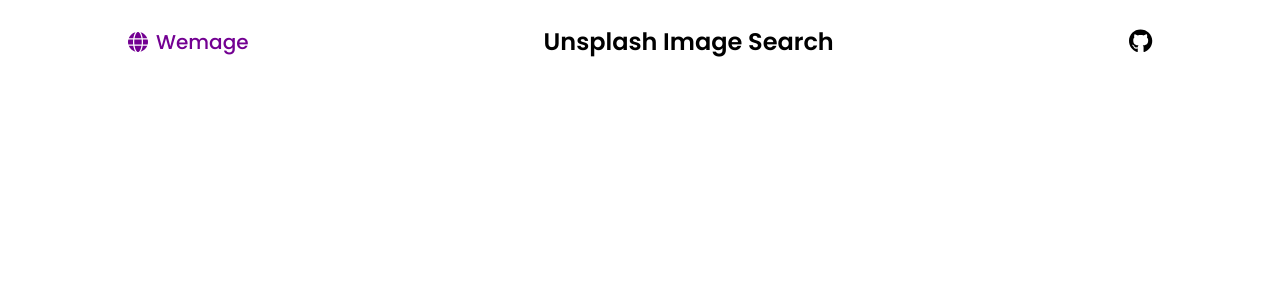
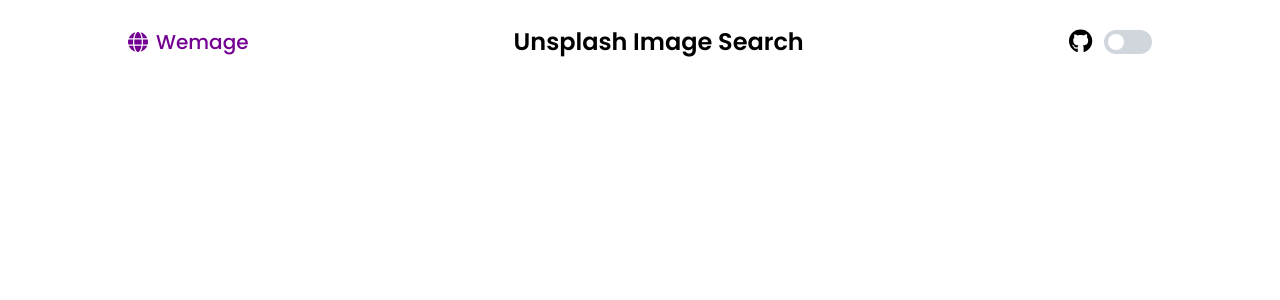
Before and after one commit to LucasOkokama/pexels-image-search, a React (Vite) app: page / in a window 1280 px wide. Shown: the top 300 px of the page. Built offline with nearby package versions, Linux system fonts and the light colour scheme.

Commit message:
feat: add toggle theme

```diff
--- a/src/App.tsx
+++ b/src/App.tsx
@@ -1,12 +1,40 @@
+import AppBody from "./components/AppBody";
+import { ThemeProvider } from "styled-components";
 import Menu from "./components/Menu";
+import { useState } from "react";
+
+const darkTheme = {
+  colors: {
+    body: "#141414",
+    text: "#f1f1f1",
+    brand: "#a861bb",
+  },
+};
+
+const lightTheme = {
+  colors: {
+    body: "#ffffff",
+    text: "#000000",
+    brand: "#730092",
+  },
+};
 
 function App() {
+  const [theme, setTheme] = useState("light");
+  const isDarkTheme = theme === "dark";
+
+  const toggleTheme = () => {
+    setTheme(isDarkTheme ? "light" : "dark");
+  };
+
   return (
-    <div>
-      <div className="max-w-5xl m-auto font-poppins pt-6">
-        <Menu></Menu>
-      </div>
-    </div>
+    <ThemeProvider theme={isDarkTheme ? darkTheme : lightTheme}>
+      <AppBody>
+        <div className="max-w-5xl m-auto font-poppins pt-6">
+          <Menu toggleTheme={toggleTheme} isDarkTheme={isDarkTheme}></Menu>
+        </div>
+      </AppBody>
+    </ThemeProvider>
   );
 }
 
--- /dev/null
+++ b/src/components/AppBody.tsx
@@ -0,0 +1,8 @@
+import { AppBodyStyle } from "./styles/AppBodyStyle";
+import { MenuStyle } from "./styles/Menu.styled";
+
+const Menu = ({ children }: { children: React.ReactNode }) => {
+  return <AppBodyStyle>{children}</AppBodyStyle>;
+};
+
+export default Menu;
--- a/src/components/Menu.tsx
+++ b/src/components/Menu.tsx
@@ -2,8 +2,15 @@ import { FontAwesomeIcon } from "@fortawesome/react-fontawesome";
 import { faGithub } from "@fortawesome/free-brands-svg-icons";
 import { faGlobe } from "@fortawesome/free-solid-svg-icons";
 import { MenuStyle } from "./styles/Menu.styled";
+import ToggleButton from "./ToggleButton";
 
-const Menu = () => {
+const Menu = ({
+  toggleTheme,
+  isDarkTheme,
+}: {
+  toggleTheme: () => void;
+  isDarkTheme: boolean;
+}) => {
   return (
     <MenuStyle>
       <div id="brand">
@@ -11,13 +18,17 @@ const Menu = () => {
         Wemage
       </div>
       <div id="title">Unsplash Image Search</div>
-      <div>
+      <div id="utils">
         <a
           href="https://github.com/LucasOkokama/unsplash-image-search"
           target="_blank"
         >
-          <FontAwesomeIcon icon={faGithub} id="social-media" />
+          <FontAwesomeIcon icon={faGithub} id="social-media" className="" />
         </a>
+        <ToggleButton
+          toggleTheme={toggleTheme}
+          isDarkTheme={isDarkTheme}
+        ></ToggleButton>
       </div>
     </MenuStyle>
   );
--- /dev/null
+++ b/src/components/ToggleButton.tsx
@@ -0,0 +1,42 @@
+import { useState } from "react";
+
+const ToggleButton = ({
+  toggleTheme,
+  isDarkTheme,
+}: {
+  toggleTheme: () => void;
+  isDarkTheme: boolean;
+}) => {
+  const [isToggled, setIsToggled] = useState(isDarkTheme);
+
+  const onToggle = () => {
+    setIsToggled(!isToggled);
+    toggleTheme();
+  };
+
+  return (
+    <label className="flex cursor-pointer select-none items-center">
+      <div className="relative">
+        <input
+          type="checkbox"
+          checked={isToggled}
+          onChange={onToggle}
+          className="sr-only"
+        />
+        <div
+          className={`box flex h-6 w-12 p-1 rounded-full ${
+            isToggled ? "bg-purple-950" : "bg-gray-300"
+          }`}
+        >
+          <div
+            className={`h-4 w-4 rounded-full bg-white transition duration-150 ${
+              isToggled ? "translate-x-6" : "translate-x-0"
+            }`}
+          ></div>
+        </div>
+      </div>
+    </label>
+  );
+};
+
+export default ToggleButton;
--- /dev/null
+++ b/src/components/styles/AppBodyStyle.ts
@@ -0,0 +1,5 @@
+import { styled } from "styled-components";
+
+export const AppBodyStyle = styled.div`
+  background-color: ${({ theme }) => theme.colors.body};
+`
--- a/src/components/styles/Menu.styled.ts
+++ b/src/components/styles/Menu.styled.ts
@@ -1,13 +1,14 @@
 import { styled } from "styled-components"
 
 export const MenuStyle = styled.nav`
+  color: ${({ theme }) => theme.colors.text};
   display: flex;
   font-size: 24px;
   justify-content: space-between;
 
   #brand {
     align-items: center;
-    color: #730092;
+    color: ${({ theme }) => theme.colors.brand};
     display: flex;
     font-size: 20px;
     font-weight: 500;
@@ -16,6 +17,11 @@ export const MenuStyle = styled.nav`
 
   #title {
     font-weight: 600;
+  }
+
+  #utils{
+    display: flex;
+    gap: 12px;
   }
 
   #social-media{
```
